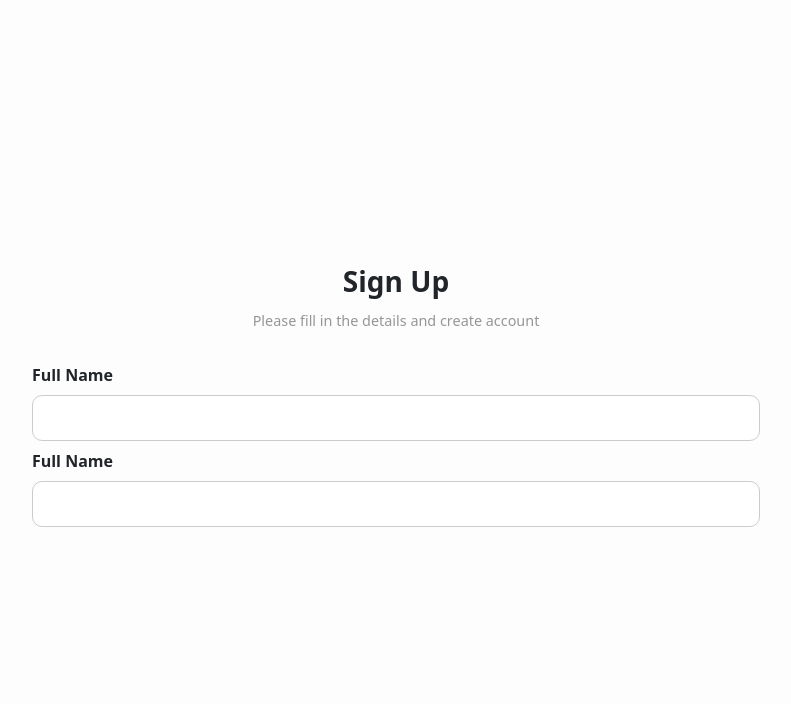
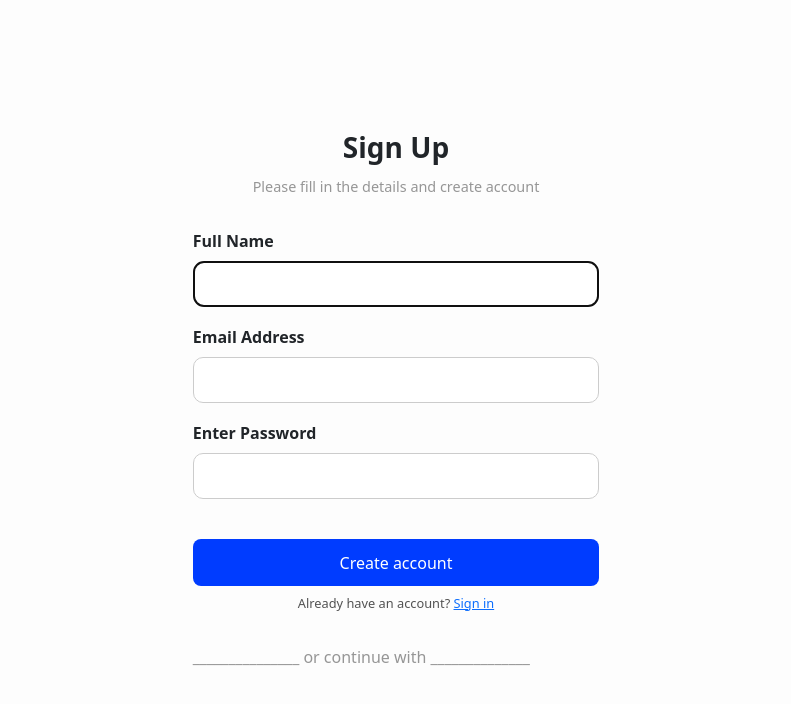
Before and after one commit to holuwateemeeleyin/login-mobile, a React (Create React App) app: page /signup in a window 1280 px wide. Shown: the top 704 px of the page, without its empty margins (244-1035 px from the left). Built offline with nearby package versions, Linux system fonts and the light colour scheme.

Commit message:
Making form controlled

```diff
--- a/src/Pages/SignUp/index.js
+++ b/src/Pages/SignUp/index.js
@@ -1,16 +1,51 @@
-import React from 'react'
+import React, { useState, useEffect, useRef } from 'react'
+import { Link } from 'react-router-dom'
 
 export default function SignUp() {
+  const userRef = useRef()
+  const [name, setName] = useState('')
+  const [email, setEmail] = useState('')
+  const [pwd, setPwd] = useState('')
+
+  useEffect(()=>{
+    userRef.current.focus()
+  })
   return (
     <div className='signup-container'>
-        <h3> Sign Up</h3>
-        <p>Please fill in the details and create account</p>
-        <form>
+      <h3> Sign Up</h3>
+      <p>Please fill in the details and create account</p>
+      <form>
+        <div className='form-input'>
           <label>Full Name</label>
-          <input type='text'/>
-          <label>Full Name</label>
-          <input type='text'/>
-        </form>
+          <input
+            ref={userRef}
+            type='text'
+            value={name}
+            onChange={(e)=> e.target.value}
+          />
+        </div>
+        <div className='form-input'>
+          <label>Email Address</label>
+          <input
+            type='email'
+            value={email}
+            onChange={(e)=> e.target.value}
+          />
+        </div>
+        <div className='form-input'>
+          <label>Enter Password</label>
+          <input
+            type='password'
+            value={pwd}
+            onChange={(e)=> e.target.value}
+          />
+        </div>
+        <button className='button'>
+          Create account
+        </button>
+        <div className='already'>Already have an account? <Link to='/'> Sign in</Link></div>
+      </form>
+      <div className='continue'>_______________ or continue with ______________ </div>
     </div>
   )
 }
```
